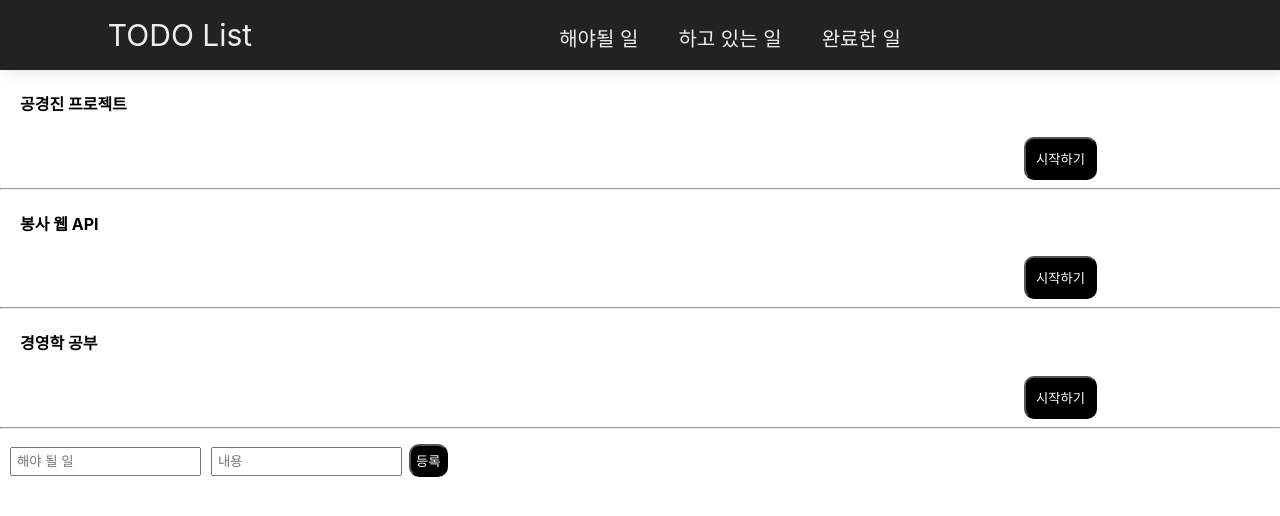
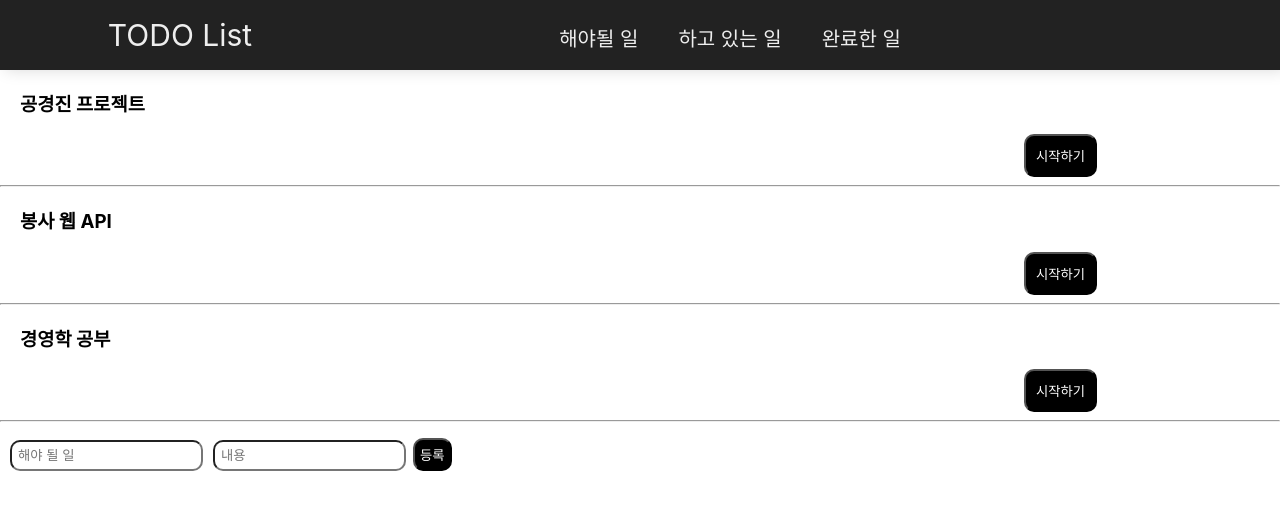
Before and after one commit to chobkyu/TODO-list-with-React, a React (Create React App) app in the folder react-app/: page / in a window 1280 px wide. Shown: the top 516 px of the page. Built offline with nearby package versions, Linux system fonts and the light colour scheme.

Commit message:
이쁘게

```diff
--- a/react-app/src/App.css
+++ b/react-app/src/App.css
@@ -105,8 +105,9 @@ nav > div {
 
 .input{
   margin-top : 10px;
-  padding : 5px;
+  padding : 6px;
   margin-left: 10px;
+  border-radius: 10px;
 }
 
 .btn-input{
--- a/react-app/src/ToComplete.js
+++ b/react-app/src/ToComplete.js
@@ -5,7 +5,7 @@ function ToComplete(props) {
   return (
     <div>
       <div className="todo" key={props.topic.id}>
-        <h4>{props.topic.title}</h4>
+        <h3>{props.topic.title}</h3>
         <h6>{props.topic.body}</h6>
         <hr></hr>
       </div>
--- a/react-app/src/ToDo.js
+++ b/react-app/src/ToDo.js
@@ -8,10 +8,10 @@ function ToDO(props) {
   };
   return (
     <div>
-      <h4 className="todo" key={props.key} title={props.topic.body}>
+      <h3 className="todo" key={props.key} title={props.topic.body}>
         {" "}
         {props.topic.title}
-      </h4>
+      </h3>
       <button className="btn" onClick={onclick}>시작하기</button>
       <hr></hr>
     </div>
--- a/react-app/src/ToDoing.js
+++ b/react-app/src/ToDoing.js
@@ -10,7 +10,7 @@ function ToDoing(props) {
   return (
     <div>
       <div className="todo" key={props.topic.id}>
-        <h4>{props.topic.title}</h4>
+        <h3>{props.topic.title}</h3>
         <h6>{props.topic.body}</h6>
         <button className="btn" onClick={onclick}>완료하기</button>
       </div>
```
